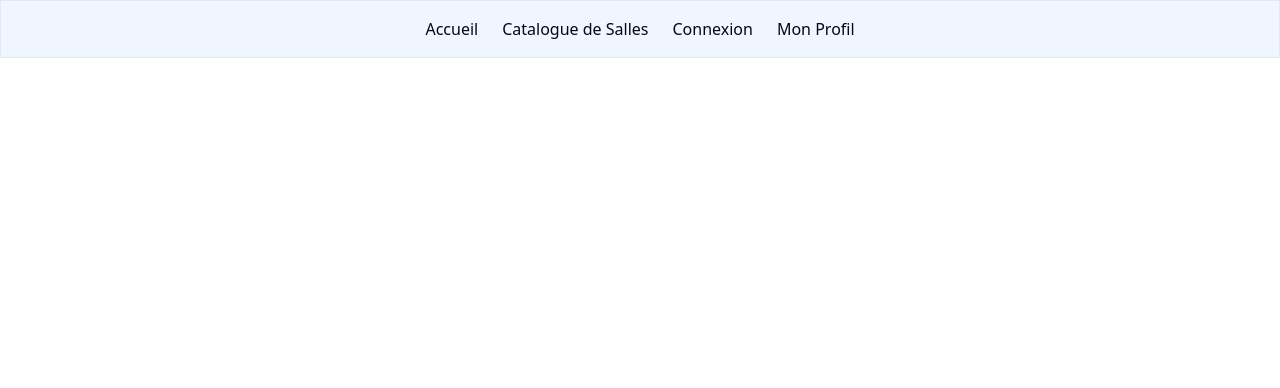
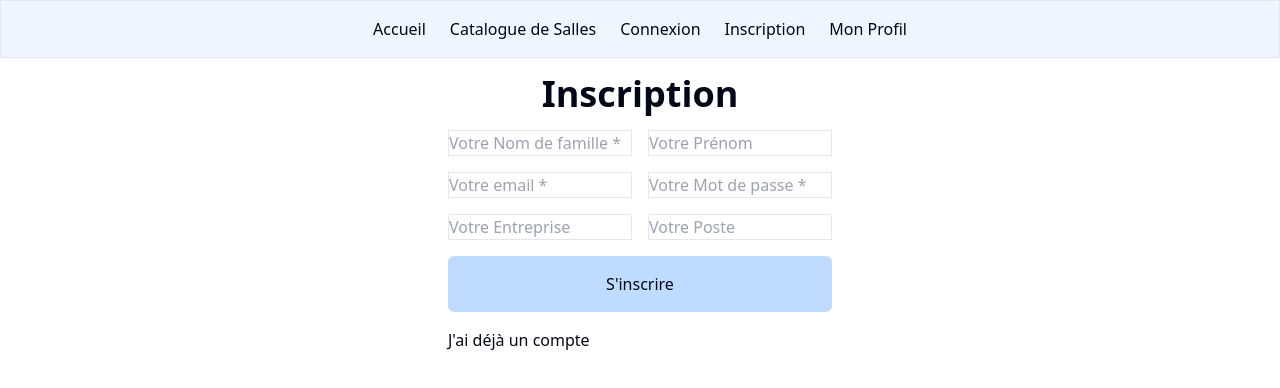
Before and after one commit to Aurelie-Runser/RoomBooking--Front, a Vue app: page /register in a window 1280 px wide. Shown: the top 388 px of the page. Built offline with nearby package versions, Linux system fonts and the light colour scheme; no server answers.

Commit message:
ajout de la page pour s'incrire

```diff
--- a/src/application/vue/components/MenuComp.vue
+++ b/src/application/vue/components/MenuComp.vue
@@ -13,6 +13,9 @@
         <RouterLink to="/login">Connexion</RouterLink>
       </li>
       <li class="hover:text-blue-500">
+        <RouterLink to="/register">Inscription</RouterLink>
+      </li>
+      <li class="hover:text-blue-500">
         <RouterLink to="/profil">Mon Profil</RouterLink>
       </li>
     </ul>
--- a/src/application/vue/router/index.ts
+++ b/src/application/vue/router/index.ts
@@ -5,6 +5,7 @@ import RoomView from '@/application/vue/views/room/RoomView.vue'
 import RoomBookingView from '@/application/vue/views/room/RoomBookingView.vue'
 
 import LoginView from '../views/user/LoginView.vue'
+import RegisterView from '../views/user/RegisterView.vue'
 import MyProfilView from '../views/user/MyProfilView.vue'
 
 const router = createRouter({
@@ -42,6 +43,11 @@ const router = createRouter({
       component: LoginView,
     },
     {
+      path: '/register',
+      name: 'register',
+      component: RegisterView,
+    },
+    {
       path: '/profil',
       name: 'profil',
       component: MyProfilView,
--- a/src/application/vue/views/user/LoginView.vue
+++ b/src/application/vue/views/user/LoginView.vue
@@ -35,9 +35,12 @@ const loginFunction = async () => {
 
 <template>
   <main class="h-[200vh]">
-    <h1 class="text-4xl font-bold text-center my-4">Login</h1>
+    <h1 class="text-4xl font-bold text-center my-4">Connexion</h1>
 
-    <form @submit.prevent="loginFunction">
+    <form
+      @submit.prevent="loginFunction"
+      class="flex flex-col w-80 mx-auto gap-4"
+    >
       <input
         type="email"
         v-model="loginRequest.email"
@@ -61,6 +64,8 @@ const loginFunction = async () => {
 
       <IconLoading v-else />
 
+      <RouterLink to="/register">Je n'ai pas de compte</RouterLink>
+
       <div v-if="logError.length > 0">
         <ErrorMessage>
           {{ logError }}
--- /dev/null
+++ b/src/application/vue/views/user/RegisterView.vue
@@ -0,0 +1,112 @@
+<script setup lang="ts">
+import { ref } from 'vue'
+import { useRouter } from 'vue-router'
+import { Register } from '@/infrastructure/auth/authService'
+import type { registerRequestModel } from '@/domain/models/registerRequestModel'
+import IconLoading from '@/application/vue/components/icons/IconLoading.vue'
+import ErrorMessage from '../../components/ErrorMessageComp.vue'
+
+const router = useRouter()
+
+const registerRequest = ref<registerRequestModel>({
+  lastname: '',
+  firstname: '',
+  email: '',
+  password: '',
+  company: '',
+  job: '',
+})
+
+const loading = ref<boolean>(false)
+const resgiterError = ref<string>('')
+
+const registerFunction = async () => {
+  resgiterError.value = ''
+  loading.value = true
+
+  try {
+    const response = await Register(registerRequest.value)
+    const token = response.token
+    localStorage.setItem('jwtToken', JSON.stringify(token))
+    router.push('/profil')
+  } catch (error) {
+    resgiterError.value = error
+  }
+
+  loading.value = false
+}
+</script>
+
+<template>
+  <main class="h-[200vh]">
+    <h1 class="text-4xl font-bold text-center my-4">Inscription</h1>
+
+    <form
+      @submit.prevent="registerFunction"
+      class="grid grid-cols-2 w-96 mx-auto gap-4"
+    >
+      <input
+        type="text"
+        v-model="registerRequest.lastname"
+        required
+        placeholder="Votre Nom de famille *"
+        class="border"
+      />
+
+      <input
+        type="text"
+        v-model="registerRequest.firstname"
+        placeholder="Votre Prénom"
+        class="border"
+      />
+
+      <input
+        type="email"
+        v-model="registerRequest.email"
+        required
+        placeholder="Votre email *"
+        class="border"
+      />
+
+      <input
+        type="text"
+        v-model="registerRequest.password"
+        required
+        placeholder="Votre Mot de passe *"
+        class="border"
+      />
+
+      <input
+        type="text"
+        v-model="registerRequest.company"
+        placeholder="Votre Entreprise"
+        class="border"
+      />
+
+      <input
+        type="text"
+        v-model="registerRequest.job"
+        placeholder="Votre Poste"
+        class="border"
+      />
+
+      <button
+        v-if="!loading"
+        type="submit"
+        class="col-span-2 p-4 bg-blue-200 hover:bg-blue-300 rounded-md"
+      >
+        S'inscrire
+      </button>
+
+      <IconLoading v-else />
+
+      <RouterLink to="/login">J'ai déjà un compte</RouterLink>
+
+      <div v-if="resgiterError.length > 0">
+        <ErrorMessage>
+          {{ resgiterError }}
+        </ErrorMessage>
+      </div>
+    </form>
+  </main>
+</template>
```
